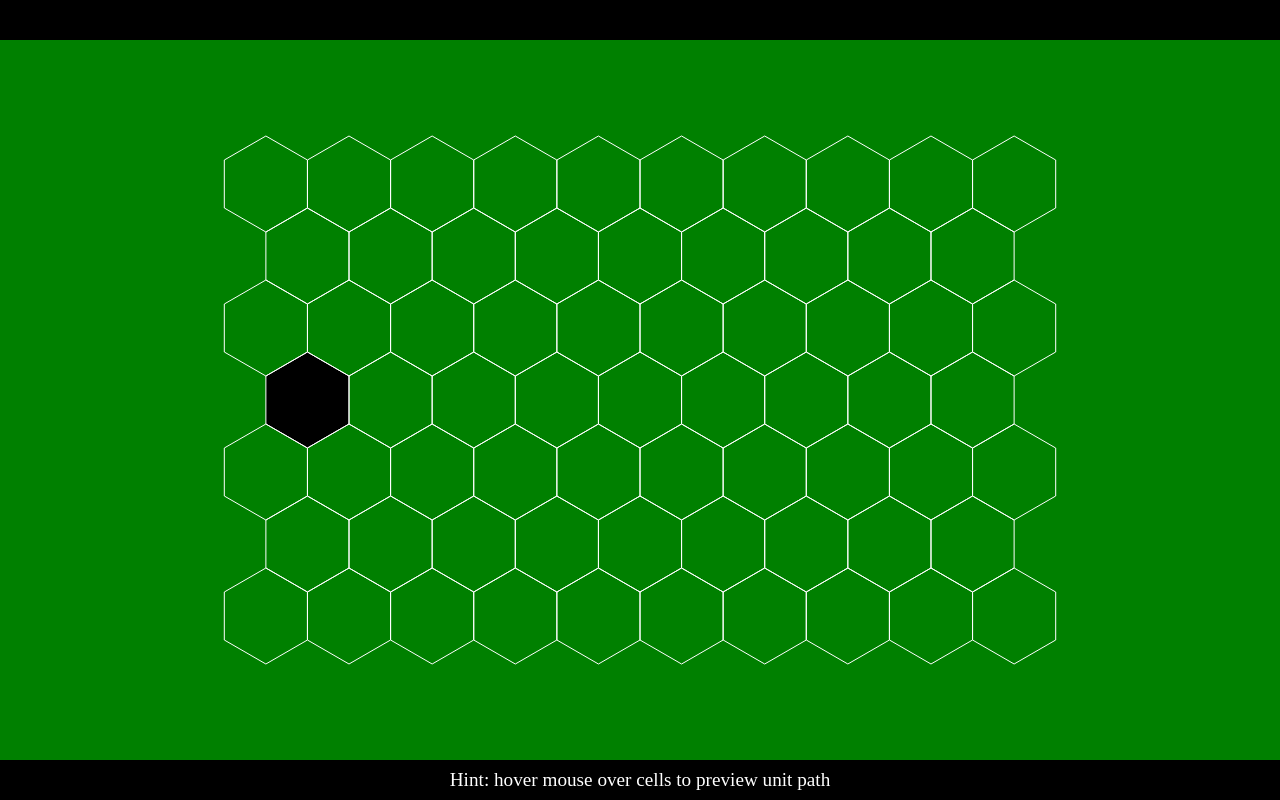
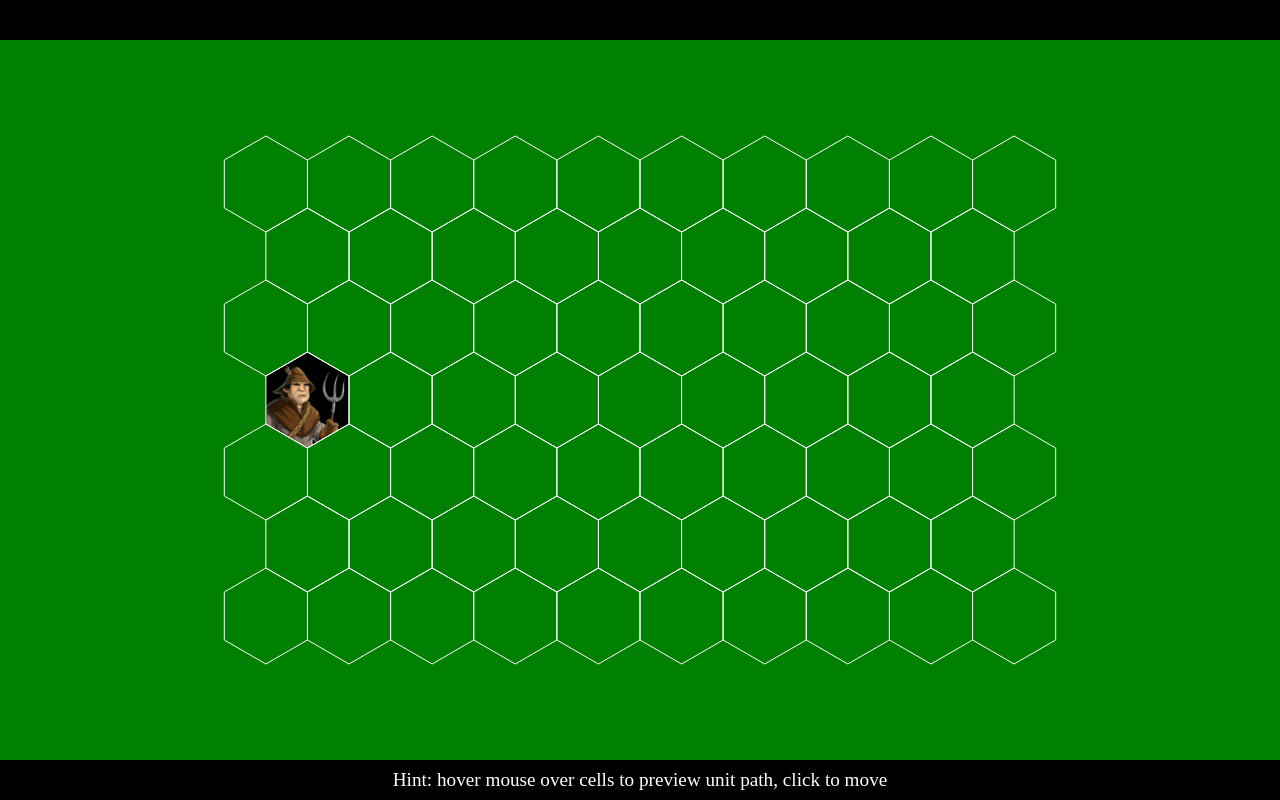
Before and after one commit to duzenko/webgame, a website built with webpack: page public/index.html in a window 1280 px wide. Built offline with nearby package versions, Linux system fonts and the light colour scheme.

Commit message:
Peasant unit

```diff
--- a/public/index.html
+++ b/public/index.html
@@ -2,7 +2,7 @@
 <html>
 
 <head>
-    <title>Empty project</title>
+    <title>Game</title>
     <meta charset="utf-8">
     <link rel="icon" href="data:,">
 </head>
@@ -40,7 +40,7 @@
     </style>
     <canvas id="canvas"></canvas>
     <div class="bottom">
-        <span class="hint">Hint: hover mouse over cells to preview unit path</span>
+        <span class="hint">Hint: hover mouse over cells to preview unit path, click to move</span>
     </div>
     <script src="bundle.js"></script>
 </body>
--- a/src/canvas.ts
+++ b/src/canvas.ts
@@ -1,15 +1,16 @@
 import { Point, GridCell } from "./classes"
+import { Unit } from "./objects"
 
 export const canvas: HTMLCanvasElement = document.getElementById("canvas") as HTMLCanvasElement
 export const context = canvas.getContext("2d") as CanvasRenderingContext2D
 
-const radius = 48
-const cellStepX = radius * Math.sin(Math.PI / 3)
-const cellStepY = radius * 1.5
+const cellRadius = 48
+const cellStepX = cellRadius * Math.sin(Math.PI / 3)
+const cellStepY = cellRadius * 1.5
 
 function cellToScreen(cell: GridCell): Point {
     const x = cell.x * cellStepX + canvas.width / 2
-    const y = cell.y * radius * 1.5 + canvas.height / 2
+    const y = cell.y * cellRadius * 1.5 + canvas.height / 2
     return new Point(x, y)
 }
 
@@ -45,19 +46,32 @@ export function checkSize() {
     }
 }
 
-export function drawHexagon(cell: GridCell, fill: boolean) {
+function doHexagonPath(cellCenter: Point) {
     const angle = 2 * Math.PI / 6
-    const p = cellToScreen(cell)
     context.beginPath()
     for (let i = 0; i < 6; i++) {
-        const xx = p.x + radius * Math.sin(angle * i)
-        const yy = p.y + radius * Math.cos(angle * i)
+        const xx = cellCenter.x + cellRadius * Math.sin(angle * i)
+        const yy = cellCenter.y + cellRadius * Math.cos(angle * i)
         context.lineTo(xx, yy)
     }
     context.closePath()
+}
+
+export function drawHexagon(cell: GridCell, fill: boolean) {
+    const p = cellToScreen(cell)
+    doHexagonPath(p)
     if (fill) {
         context.fill()
     } else {
         context.stroke()
     }
 }
+
+export function drawUnit(unit: Unit) {
+    const center = cellToScreen(unit.position)
+    context.save();
+    doHexagonPath(center)
+    context.clip();
+    context.drawImage(unit.image, center.x - cellStepX, center.y + cellRadius - 2 * cellStepX, 2 * cellStepX, 2 * cellStepX)
+    context.restore();
+}
--- a/src/index.ts
+++ b/src/index.ts
@@ -1,12 +1,13 @@
-import { canvas, checkSize, context, drawHexagon, screenToCell } from "./canvas"
+import { canvas, checkSize, context, drawHexagon, drawUnit, screenToCell } from "./canvas"
 import { GridCell, Point } from "./classes"
-import { objects } from "./objects";
+import { arena } from "./objects";
 
 export let debugLines: { color: string, p1: Point, p2: Point }[] = [];
 
 canvas.addEventListener('mousemove', onMouseMove, false)
-window.addEventListener('resize', present, false)
-window.setTimeout(present, 1)
+canvas.addEventListener('mousedown', onMouseDown, false)
+// window.addEventListener('resize', present, false)
+window.setInterval(present, 8)
 
 function present() {
     checkSize()
@@ -17,19 +18,20 @@ function drawAll() {
     context.fillStyle = "green"
     context.fillRect(0, 0, canvas.width, canvas.height)
     context.fillStyle = "black"
-    drawHexagon(objects.start, true)
-    if (objects.endCell) {
+    drawHexagon(arena.peasant.position, true)
+    drawUnit(arena.peasant)
+    if (arena.endCell) {
         context.fillStyle = "red"
-        drawHexagon(objects.endCell, true)
+        drawHexagon(arena.endCell, true)
         context.fillStyle = "brown"
-        const path = objects.start.pathTo(objects.endCell)
+        const path = arena.peasant.position.pathTo(arena.endCell)
         for (const location of path) {
             drawHexagon(location, true);
         }
     }
     context.strokeStyle = "white";
-    for (const y of objects.rows) {
-        for (const x of objects.columns) {
+    for (const y of arena.rows) {
+        for (const x of arena.columns) {
             const cell = new GridCell(x, y)
             if (cell.isValid()) {
                 drawHexagon(cell, false)
@@ -48,10 +50,17 @@ function drawAll() {
 
 function onMouseMove(ev: MouseEvent) {
     const cell = screenToCell(new Point(ev.offsetX, ev.offsetY))
-    if (cell && cell.isInRange(objects.columns, objects.rows)) {
-        objects.endCell = cell
+    if (cell && cell.isInRange(arena.columns, arena.rows)) {
+        arena.endCell = cell
     } else {
-        objects.endCell = undefined
+        arena.endCell = undefined
     }
-    present()
 }
+
+function onMouseDown(ev: MouseEvent) {
+    const cell = screenToCell(new Point(ev.offsetX, ev.offsetY))
+    if (!cell?.isInRange(arena.columns, arena.rows)) {
+        return
+    }
+    arena.peasant.moveTo(cell)
+}
--- a/src/objects.ts
+++ b/src/objects.ts
@@ -4,13 +4,36 @@ function range(start: number, end: number) {
     return Array.apply(null, Array(end - start + 1)).map((v, i) => i + start)
 }
 
-export const objects: {
-    start: GridCell
+export abstract class Unit {
+    position: GridCell
+    image = new Image()
+
+    constructor(position: GridCell) {
+        this.position = position
+        console.log(this.getImageName())
+        this.image.src = './img/unit/' + this.getImageName()
+    }
+
+    moveTo(cell: GridCell) {
+        this.position = cell
+    }
+
+    abstract getImageName(): string;
+}
+
+class Peasant extends Unit {
+    getImageName(): string {
+        return 'peasant.png'
+    }
+}
+
+export const arena: {
+    peasant: Peasant
     endCell?: GridCell
     columns: number[]
     rows: number[]
 } = {
-    start: new GridCell(-8, 0),
+    peasant: new Peasant(new GridCell(-8, 0)),
     columns: range(-9, 9),
     rows: range(-3, 3)
 }
```
Also changed, not shown: public/img/unit/peasant.png (added).
